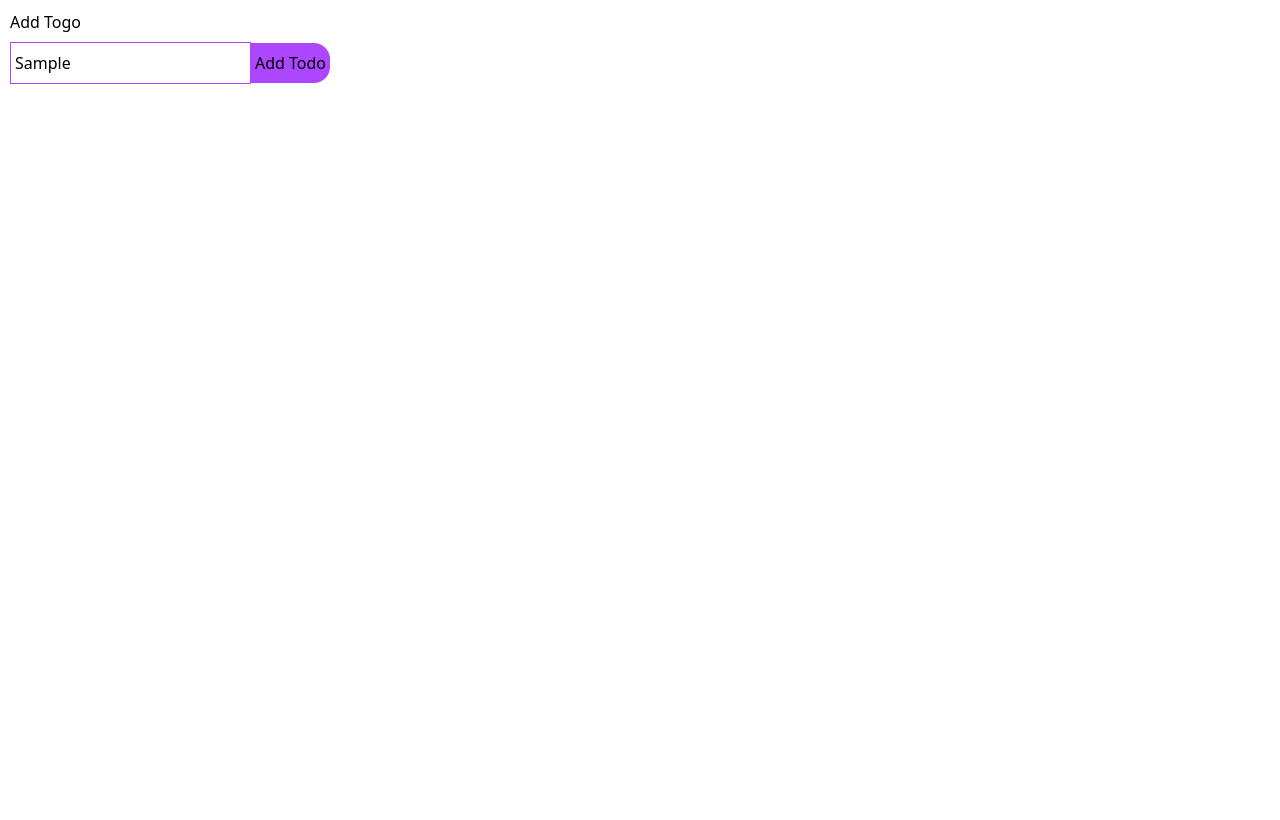
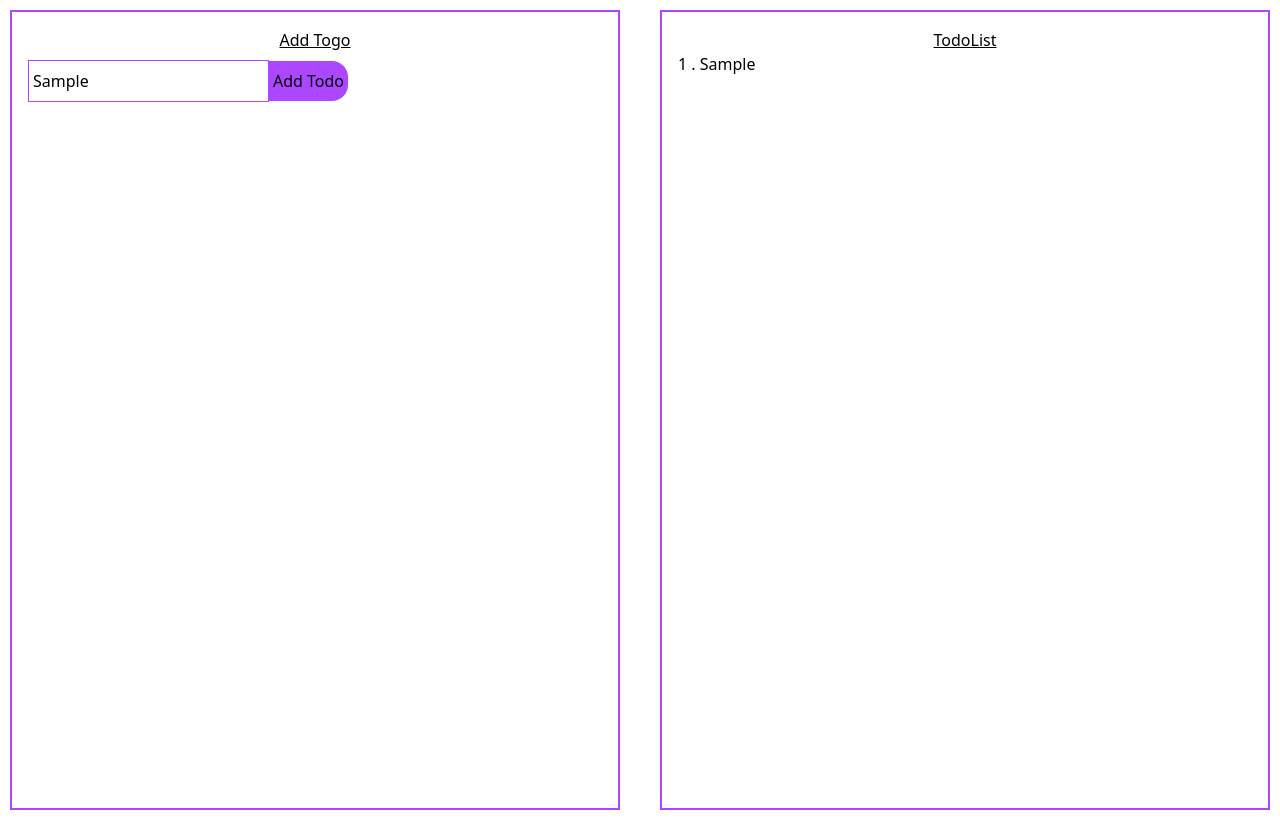
Before and after one commit to pranta-deba/redux-practice, a React (Vite) app: page / in a window 1280 px wide. Both pictures are taken after typing "Sample" into the empty fields and a click on the button "Add Todo". Built offline with nearby package versions, Linux system fonts and the light colour scheme.

Commit message:
[State] : [Context API with user reducer, also with type.] : [Todo App] : [Part 3]

```diff
--- a/src/App.tsx
+++ b/src/App.tsx
@@ -5,6 +5,7 @@
 // import UserInfoWithUseReducer from "./components/UserInfoWithUseReducer";
 
 import TodoForm from "./components/todo/TodoForm";
+import TodoList from "./components/todo/TodoList";
 import TodoProvider from "./context/TodoProvider";
 
 function App() {
@@ -17,7 +18,10 @@ function App() {
       {/* <UserInfoWithUseReducer /> */}
 
       <TodoProvider>
-        <TodoForm />
+        <div className="flex justify-center w-full gap-10 min-h-screen">
+          <TodoForm />
+          <TodoList />
+        </div>
       </TodoProvider>
     </div>
   );
--- a/src/components/todo/TodoForm.tsx
+++ b/src/components/todo/TodoForm.tsx
@@ -1,5 +1,6 @@
 import { FormEvent, useState } from "react";
 import { useToto } from "../../context/TodoProvider";
+
 
 const TodoForm = () => {
   const { dispatch } = useToto();
@@ -17,8 +18,8 @@ const TodoForm = () => {
   };
 
   return (
-    <div className="space-y-2">
-      <h1>Add Togo</h1>
+    <div className="flex-1 space-y-2 border-2 border-purple-500 p-4">
+      <h1 className="text-center underline">Add Togo</h1>
       <form onSubmit={handleSubmit}>
         <input
           type="text"
--- /dev/null
+++ b/src/components/todo/TodoList.tsx
@@ -0,0 +1,22 @@
+import { useToto } from "../../context/TodoProvider";
+
+type TTogo = { id: number; title: string; isCompleted: boolean };
+
+const TodoList = () => {
+  const { state } = useToto();
+
+  return (
+    <div className="flex-1 border-2 border-purple-500 p-4">
+      <h1 className="text-center underline">TodoList</h1>
+      <div>
+        {state.map((todo: TTogo, idx: number) => (
+          <div key={todo.id}>
+            <p>{idx+1} . {todo.title}</p>
+          </div>
+        ))}
+      </div>
+    </div>
+  );
+};
+
+export default TodoList;
```
